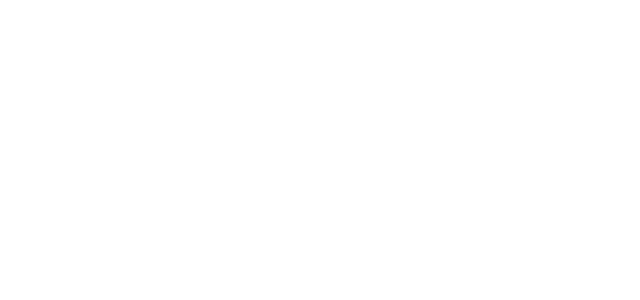
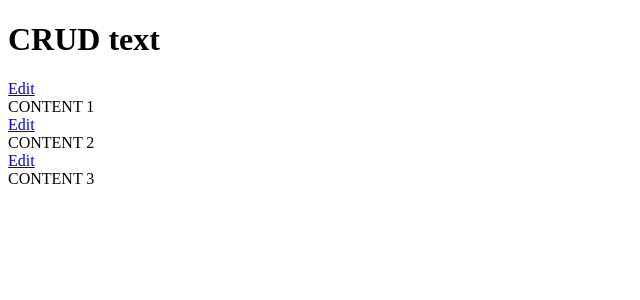
Before and after one commit to theruslanusmanov/ng-crud-text, an Angular app: page / in a window 1280 px wide. Shown: the top 300 px of the page, without its empty margins (0-640 px from the left). Built offline with nearby package versions, Linux system fonts and the light colour scheme.

Commit message:
add items

```diff
--- a/src/app/app.html
+++ b/src/app/app.html
@@ -1 +1,2 @@
+<h1>CRUD text</h1>
 <router-outlet />
--- a/src/app/app.routes.ts
+++ b/src/app/app.routes.ts
@@ -1,3 +1,14 @@
 import { Routes } from '@angular/router';
+import { List } from './list/list';
+import { Item } from './item/item';
 
-export const routes: Routes = [];
+export const routes: Routes = [
+  {
+    path: ':id',
+    component: Item
+  },
+  {
+    path: '',
+    component: List
+  },
+];
--- /dev/null
+++ b/src/app/item/item.html
@@ -0,0 +1 @@
+<p>item works!</p>
--- /dev/null
+++ b/src/app/item/item.ts
@@ -0,0 +1,9 @@
+import { Component } from '@angular/core';
+
+@Component({
+  selector: 'app-item',
+  imports: [],
+  templateUrl: './item.html',
+  styleUrl: './item.scss',
+})
+export class Item {}
--- /dev/null
+++ b/src/app/list/list.html
@@ -0,0 +1,10 @@
+@for (item of items; track item.id) {
+  <div class="items">
+    <div class="items__edit">
+      <a [routerLink]="item.id">Edit</a>
+    </div>
+    <div class="items__content">
+      {{ item.content }}
+    </div>
+  </div>
+}
--- /dev/null
+++ b/src/app/list/list.scss
@@ -0,0 +1,8 @@
+.items {
+  display: flex;
+  flex-direction: column;
+}
+
+.items__edit {
+  user-select: none;
+}
--- /dev/null
+++ b/src/app/list/list.ts
@@ -0,0 +1,26 @@
+import { Component } from '@angular/core';
+import { ListItemEntity } from '../../core';
+import { RouterLink } from '@angular/router';
+
+@Component({
+  selector: 'app-list',
+  imports: [RouterLink],
+  templateUrl: './list.html',
+  styleUrl: './list.scss',
+})
+export class List {
+  readonly items: ListItemEntity[] = [
+    {
+      id: '1',
+      content: 'CONTENT 1',
+    },
+    {
+      id: '2',
+      content: 'CONTENT 2',
+    },
+    {
+      id: '3',
+      content: 'CONTENT 3',
+    },
+  ];
+}
--- /dev/null
+++ b/src/core/index.ts
@@ -0,0 +1 @@
+export * from './models'
--- /dev/null
+++ b/src/core/models/index.ts
@@ -0,0 +1 @@
+export * from './list-item-entity'
--- /dev/null
+++ b/src/core/models/list-item-entity.ts
@@ -0,0 +1,4 @@
+export interface ListItemEntity {
+  id: string;
+  content: string;
+}
```
Also changed, not shown: src/app/item/item.scss (added).
